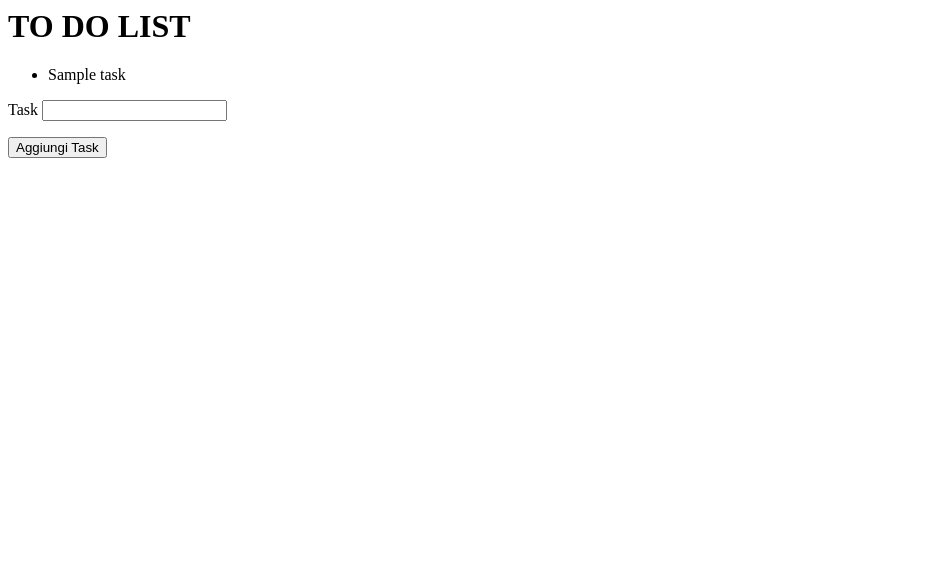
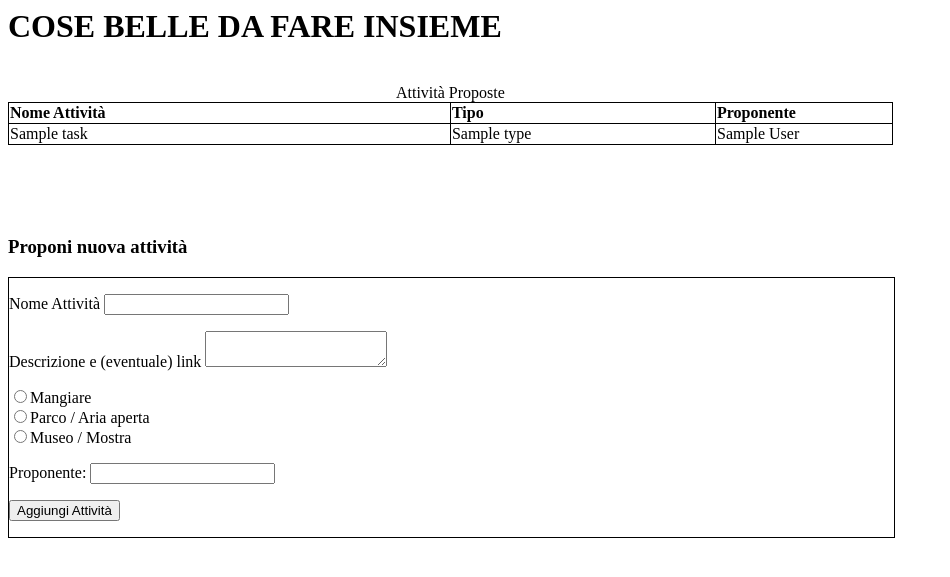
Before and after one commit to ggalloro/python-todo, a Flask app: template templates/index.html in a window 1280 px wide. Shown: the top 577 px of the page, without its empty margins (0-950 px from the left). Run offline with Flask 2, Linux system fonts and the light colour scheme; tables that the repository leaves empty hold one stand-in row (values such as "Sample post"); the template is opened without the code that fills it: values that come from a table or form of the project are taken from there, most other values are stand-ins (such as "Sample title", 1, 10 or a date in 2020).

Commit message:
html template polishing

```diff
--- a/app.py
+++ b/app.py
@@ -1,10 +1,10 @@
 import os
 import datetime
 import logging
-from flask import Flask, render_template, request, redirect, url_for, Response
+from flask import Flask, render_template, request, redirect, url_for, Response, flash
 from flask_wtf import FlaskForm
-from wtforms import StringField, SubmitField
-from wtforms.validators import DataRequired
+from wtforms import StringField, SubmitField, RadioField, TextAreaField
+from wtforms.validators import DataRequired, AnyOf
 # import sqlalchemy
 from sqlalchemy import create_engine, MetaData, Table, Column, Integer, String, insert
 from sqlalchemy.sql import select
@@ -26,56 +26,53 @@ engine = create_engine('mysql+pymysql://' + db_user + ':' + db_pass + '@/' + db_
 metadata_obj = MetaData()
 
 
-
-
-#Create tables w SQLAlchemy
-
-# Using SQL Language
-# @app.before_first_request
-# def create_tables():
-#    global db
-#    db = db or init_connection_engine()
-    # Create tables (if they don't already exist)
-#    with db.connect() as conn:
-#        conn.execute(
-#            "CREATE TABLE IF NOT EXISTS task "
-#            "( id int, name varchar(120), PRIMARY KEY (id) );"
-#        )
-
 # Create table w Expression Language
 task = Table(
     "task",
     metadata_obj,
     Column('id', Integer, primary_key=True),
-    Column('name', String(120))
+    Column('name', String(80)),
+    Column('desc', String(255)),
+    Column('type', String(30)),
+    Column('author', String(20))
 )
 
 metadata_obj.create_all(engine)
 
+types = [("mangiare","Mangiare"),("parco","Parco / Aria aperta"),("museo","Museo / Mostra")]
+authors = ['Mamma','Papà','Figlio','Figlia']
+
 class AddTask(FlaskForm):
-    task = StringField("Task", validators = [DataRequired()])
-    submit = SubmitField("Aggiungi Task")
+    name = StringField("Nome Attività", validators = [DataRequired(message="Inserire il nome dell'attività")])
+    desc = TextAreaField("Descrizione e (eventuale) link")
+    type = RadioField("Tipo", choices=types)
+    author = StringField("Proponente:", validators = [AnyOf(authors, message="Il proponente deve essere un componente della famiglia: %(values)s")])
+    submit = SubmitField("Aggiungi Attività")
 
 @app.route('/', methods = ["GET","POST"])
 def index():
     conn = engine.connect()
     s = select(task)
     result = conn.execute(s)
-    tasks = [row.name for row in result]
+    tasks = [row for row in result]
+
     add_task = AddTask()
     if add_task.validate_on_submit():
-        new_task = add_task.task.data
+        new_name = add_task.name.data
+        new_desc = add_task.desc.data
+        new_type= add_task.type.data
+        new_author = add_task.author.data
         ins = task.insert()
         conn = engine.connect()
-        result = conn.execute(ins,{"name": new_task})
+        result = conn.execute(ins,{"name": new_name, "desc": new_desc, "type": new_type, "author": new_author})
         conn.commit()
         return redirect('/')
-    return render_template("index.html", tasks = tasks, add_task=add_task)
+    return render_template("index.html", tasks=tasks, add_task=add_task)
 
 
 if __name__ == "__main__":
 # Code to run as a server in GKE/Cloudrun
-#   app.run(debug=True, host="0.0.0.0", port=int(os.environ.get("PORT", 8080)))
+#   app.run(debug=False, host="0.0.0.0", port=int(os.environ.get("PORT", 8080)))
 
 # Code to test locally
     app.run(debug=True, host="127.0.0.1", port=5000)
--- a/templates/index.html
+++ b/templates/index.html
@@ -3,19 +3,62 @@
     <meta charset="UTF-8">
     <meta http-equiv="X-UA-Compatible" content="IE=edge">
     <meta name="viewport" content="width=device-width, initial-scale=1.0">
-    <title>TO DO LIST</title>
+    <title>COSE BELLE DA FARE INSIEME</title>
 </head>
+<style>
+  table, th, td {
+    border: 1px solid black;
+    border-collapse: collapse;
+  }
+  th {
+    text-align: left;
+  }
+  form {
+    border: 1px solid black;
+  }
+</style>
 <body>
-   <h1>TO DO LIST</h1>
-    <ul>
-    {% for task in tasks %}
-    <li>{{ task }}</li>
-    {% endfor %}
-   </ul>
-   <form action="/" method="POST">
+   <h1>COSE BELLE DA FARE INSIEME</h1>
+   <br>
+   <table style="width:70%">
+    <colgroup>
+      <col style="width: 50%">
+      <col style="width: 30%">
+      <col style="width: 20%">
+    </colgroup>
+    <tbody class="tasktable">
+      <caption>Attività Proposte</caption>
+        <tr>
+          <th class="name">Nome Attività</th>
+          <th class="type">Tipo</th>
+          <th class="author">Proponente</th>
+        </tr>
+        {% for task in tasks %}
+        <tr>
+          <td class="name">{{ task.name }}</td>
+          <td class="type">{{ task.type }}</td>
+          <td class="author">{{ task.author }}</td>
+          </td>
+        </tr>
+     {% endfor %}
+    </tbody>
+  </table>
+  <br>
+  <br>
+  <br>
+  <br>
+  <h3>Proponi nuova attività</h3>
+  <form action="/" method="POST" style="width:70%">
      {{ add_task.hidden_tag()}}
-     <p>{{ add_task.task.label}}
-     {{ add_task.task()}}</p>
+     <p>{{ add_task.name.label}}
+     {{ add_task.name()}}</p>
+     <p>{{ add_task.desc.label}}
+      {{ add_task.desc()}}</p>
+     <p>{% for button in add_task.type %}
+      <div>{{ button() }}{{ button.label }}</div>
+    {% endfor %}</p>
+    <p>{{ add_task.author.label}}
+      {{ add_task.author()}}</p>
      <p>{{ add_task.submit()}}</p>
    </form>
 </body>
```
Also changed, not shown: load_data.py (deleted, +0 -13 lines).
